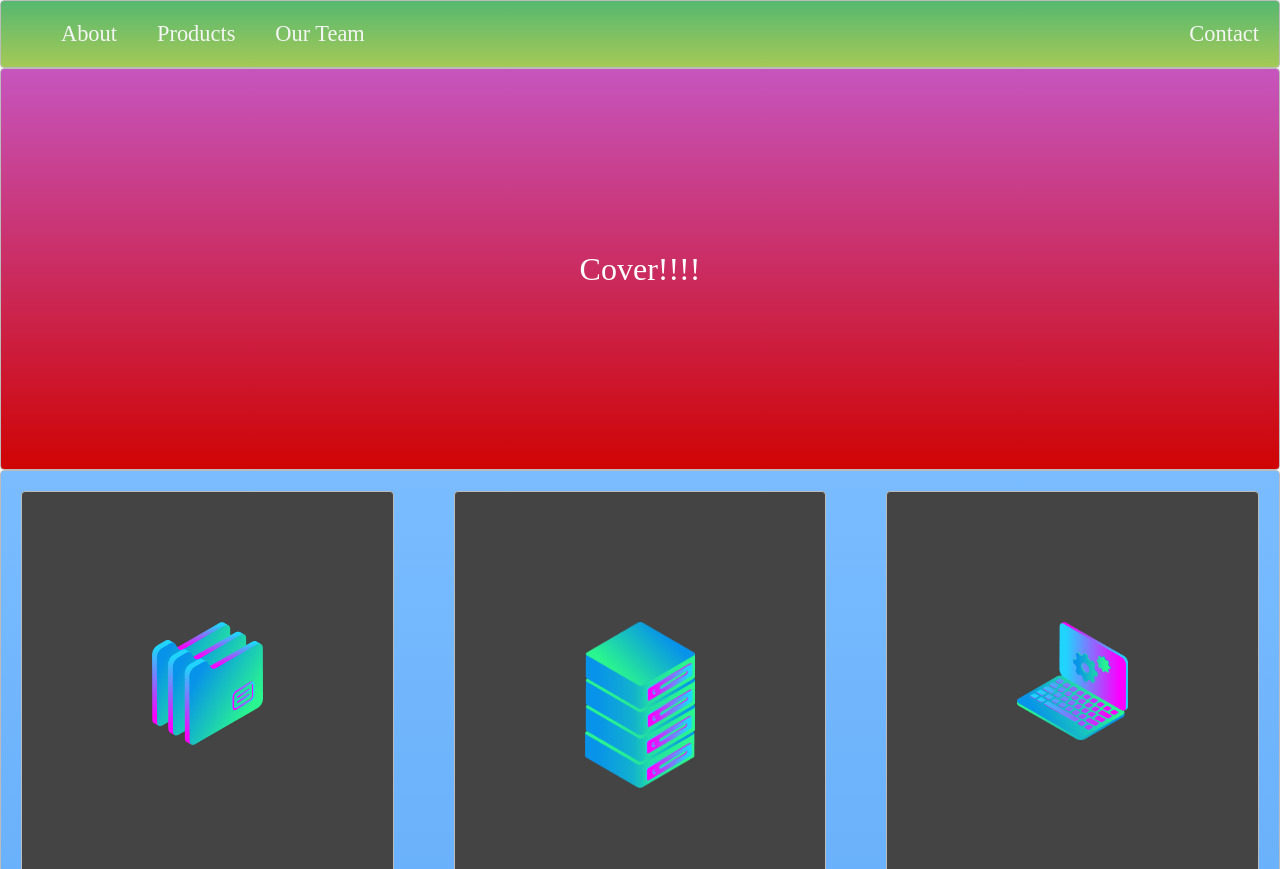
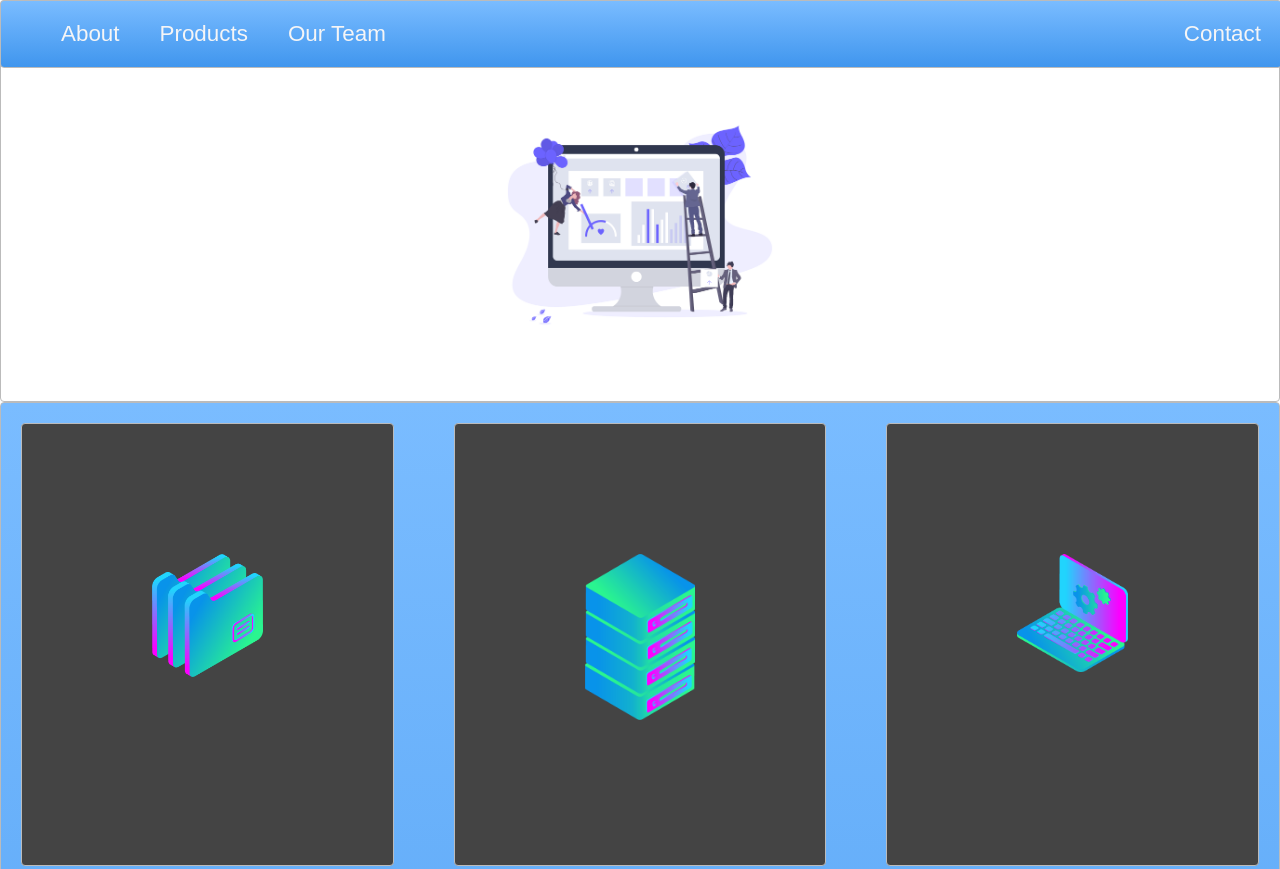
Before and after one commit to cbied/grid-layout, a plain HTML site: page index.html in a window 1280 px wide. Shown: the top 869 px of the page. Drawn offline with Linux system fonts and the light colour scheme.

Commit message:
update nav color, add cover img

```diff
--- a/index.html
+++ b/index.html
@@ -5,7 +5,7 @@
   <link rel="stylesheet" type="text/css" href="./style.css">
 </head>
 <body>
-  <nav class="zone green">
+  <nav class="zone blue sticky">
     <ul class="main-nav">
         <li><a href="">About</a></li>
         <li><a href="">Products</a></li>
@@ -13,7 +13,9 @@
         <li class="push"><a href="">Contact</a></li>
     </ul>
   </nav>
-  <div class="container zone red">Cover!!!!</div>
+  <div class="container zone">
+    <img src="./img/undraw.png" class="cover" alt="">
+  </div>
   <div class="zone blue grid-wrapper">
     <div class="box zone"><img src="./img/files_2.png"></div>
     <div class="box zone"><img src="./img/server_2_2.png"></div>
@@ -24,7 +26,6 @@
     <div class="box zone"><img src="./img/desktop_analytics_2.png"></div>
     <div class="box zone"><img src="./img/server_safe_2.png"></div>
   </div>
-  <footer class="zone yellow">made by z => m</footer>
-</div>
+  <footer class="zone yellow">made by Biediger</footer>
 </body>
 </html>
--- a/style.css
+++ b/style.css
@@ -1,5 +1,6 @@
 body {
     margin: 0 auto;
+    font-family: Arial, Helvetica, sans-serif;
 }
 
 .zone {
@@ -17,6 +18,13 @@ body {
     -moz-box-shadow:rgba(0,0,0,0.8) 0px 5px 15px, inset rgba(0,0,0,0.15) 0px -10px 20px;
     -o-box-shadow:rgba(0,0,0,0.8) 0px 5px 15px, inset rgba(0,0,0,0.15) 0px -10px 20px;
     box-shadow:rgba(0,0,0,0.8) 0px 5px 15px, inset rgba(0,0,0,0.15) 0px -10px 20px;
+}
+
+.box:hover {
+    -webkit-transform:rotate(-7deg);
+    -moz-transform:rotate(-7deg);
+    -o-transform:rotate(-7deg);
+    transform:rotate(-7deg);
 }
 
 /***********************************************************************
@@ -49,6 +57,12 @@ a {
     text-decoration: none;
 }
 
+.sticky {
+    position: fixed;
+    top: 0;
+    width: 100%;
+}
+
 
 /***********************************************************************
  *  Cover
@@ -58,6 +72,11 @@ a {
     display: flex;
     align-items: center;
     justify-content: center;
+}
+
+.cover {
+    margin-top: 3rem;
+    width: 20rem;
 }
 
 /***********************************************************************
```
